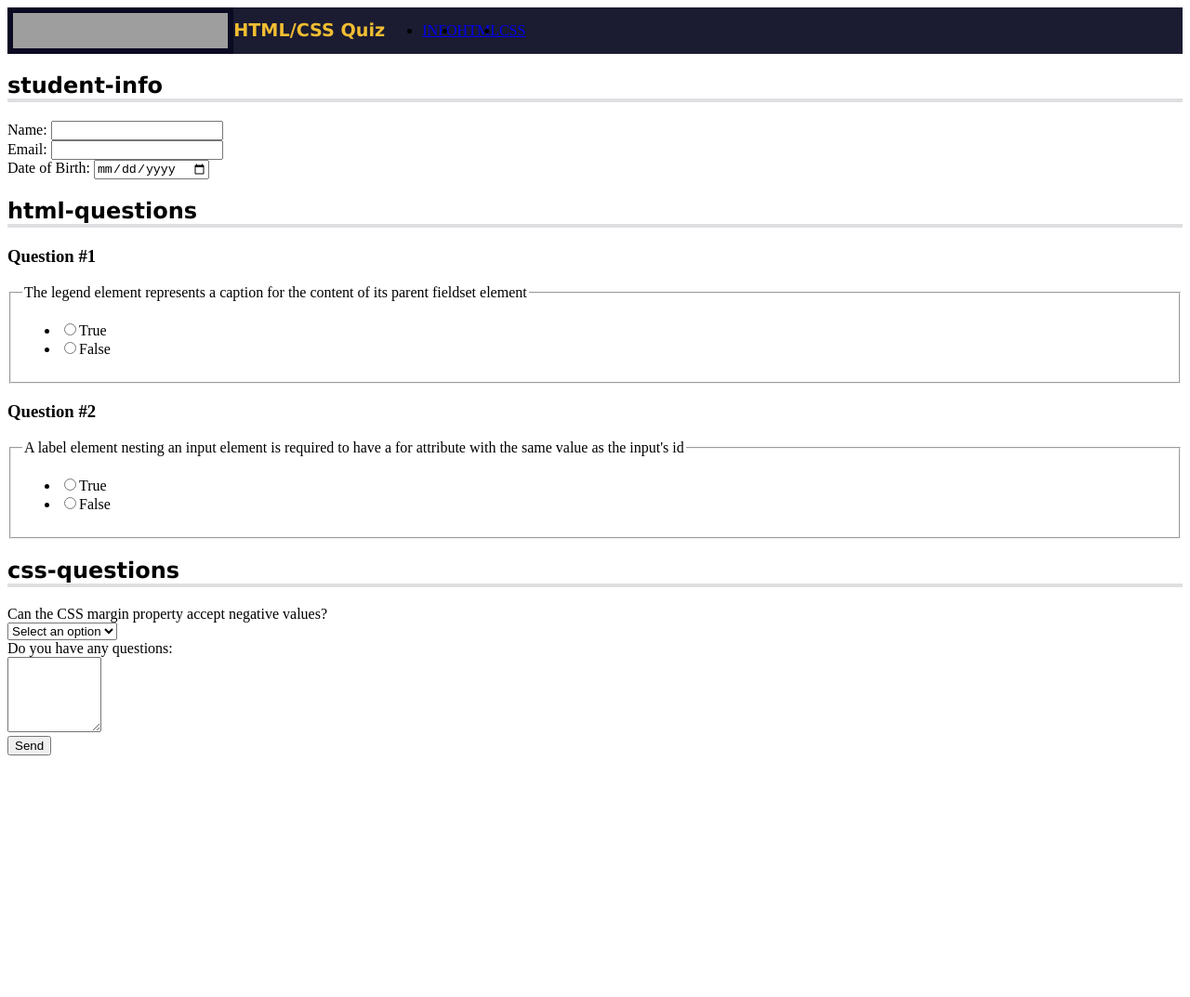
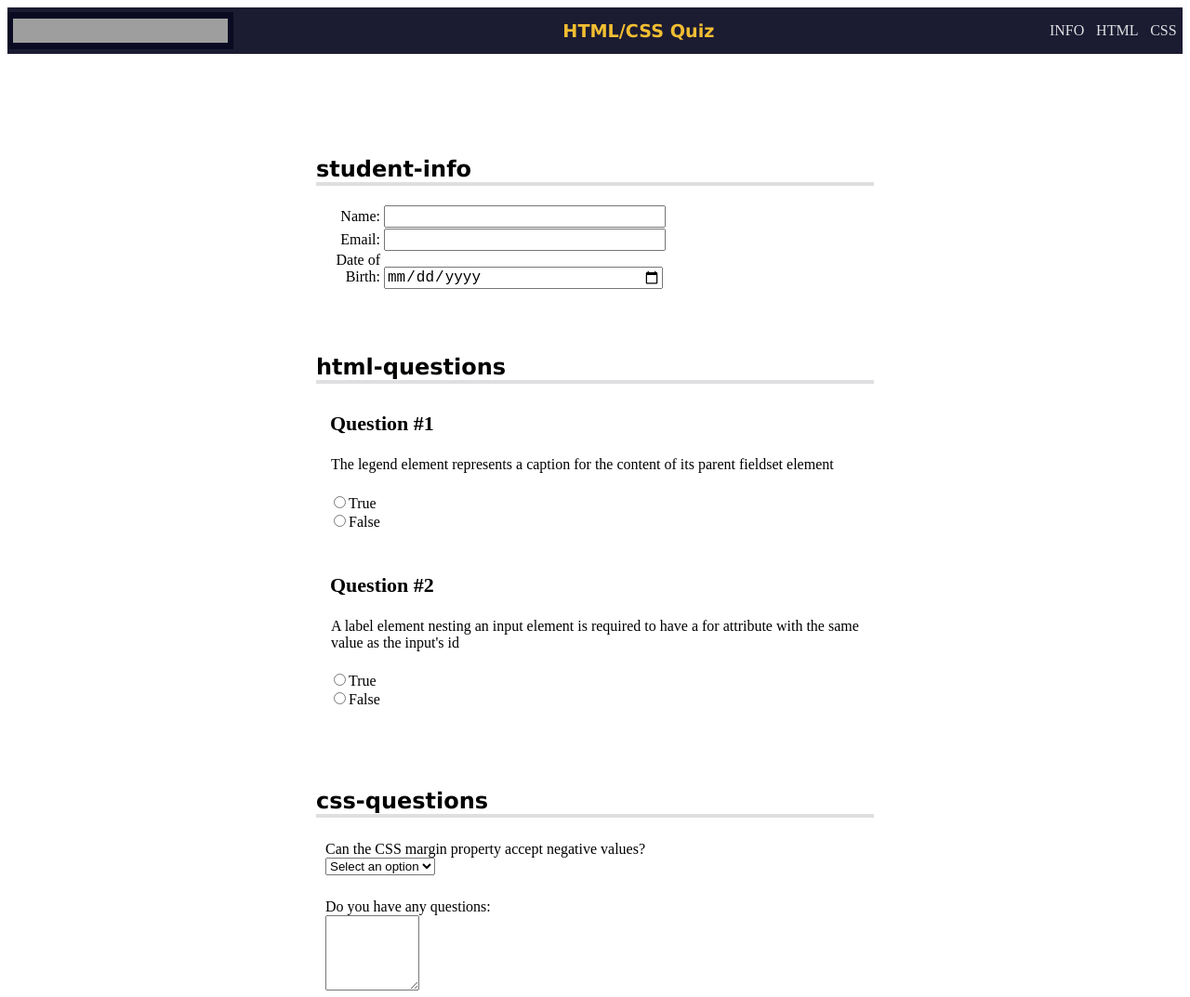
Before and after one commit to StephaneAkira/RWD-Project-FCC, a plain HTML site: page Quiz/index.html in a window 1280 px wide. Shown: the top 1073 px of the page at 93% size. Before the commit the page ends 821 px from the top, so only its background shows below. Drawn offline with Linux system fonts and the light colour scheme; grey boxes are pictures that could not be loaded.

Commit message:
Project completed
we added minor changes to the index.html file and the
styles.css file this should complete the Project

i'll get better at this commit stuff

```diff
--- a/Quiz/CSS/styles.css
+++ b/Quiz/CSS/styles.css
@@ -1,16 +1,26 @@
 /* Accessibility is making your webpage easy for all people to use – even people with disabilities.
 
 In this course, you'll build a quiz webpage. You'll learn accessibility tools such as keyboard shortcuts, ARIA attributes, and design best practices. */
+
+@media (prefers-reduced-motion: no-preference) {
+  * {
+    scroll-behavior: smooth;
+  }
+}
 
 header {
   width: 100%;
   height: 50px;
   background-color: #1b1b32;
   display: flex;
+  justify-content: space-between;
+  align-items: center;
+  top: 0;
 }
 h1 {
   color: #f1be32;
   font-size: min(5vw, 1.2em);
+  text-align: center;
 }
 h1,
 h2 {
@@ -18,6 +28,8 @@ h2 {
 }
 h2 {
   border-bottom: 4px solid #dfdfe2;
+  padding-top: 60px;
+  margin-top: 0;
 }
 
 h3::before {
@@ -33,6 +45,30 @@ h3::before {
 nav > ul {
   display: flex;
   justify-content: space-evenly;
+  flex-wrap: wrap;
+  align-items: center;
+  padding-inline-start: 0;
+  margin-block: 0;
+  height: 100%;
+  padding: 0;
+}
+
+nav li {
+  color: #dfdfe2;
+  margin: 0 0.2rem;
+  padding: 0.2rem;
+  display: block;
+}
+
+nav li:hover {
+  color: #1b1b32;
+  background-color: #dfdfe2;
+  cursor: pointer;
+}
+
+li > a {
+  color: inherit;
+  text-decoration: none;
 }
 
 .sr-only {
@@ -44,3 +80,97 @@ nav > ul {
   clip-path: inset(50%);
   white-space: nowrap;
 }
+
+main {
+  padding-top: 50px;
+}
+
+section {
+  width: 80%;
+  margin: 0 auto 10px;
+  max-width: 600px;
+}
+
+.info {
+  padding-top: 1px;
+  padding-left: 10px;
+  padding-right: 0;
+  padding-bottom: 0;
+}
+
+.formrow {
+  margin-top: 10px;
+  margin-bottom: 0;
+  margin-left: 0;
+  margin-right: 0;
+  padding: 0 10px;
+}
+
+input {
+  font-size: 1rem;
+}
+
+.info input {
+  width: 50%;
+  text-align: left;
+}
+
+.info label {
+  width: 10%;
+  min-width: 55px;
+  text-align: right;
+}
+
+.info > input,
+.info > label {
+  display: inline-block;
+}
+
+.question-block {
+  text-align: left;
+  display: block;
+  width: 100%;
+  margin-top: 20px;
+  padding-top: 5px;
+}
+
+h3 {
+  margin-top: 5px;
+  padding-left: 15px;
+  font-size: 1.375rem;
+}
+
+.question {
+  /* Note: none removes */
+  border: none;
+  padding-bottom: 0;
+}
+
+.answers-list {
+  list-style: none;
+  padding: 0;
+}
+
+button {
+  display: block;
+  margin: 40px auto;
+  width: 40%;
+  padding: 15px;
+  font-size: 1.438rem;
+  background: #d0d0d5;
+  border: 3px solid #3b3b4f;
+}
+
+footer {
+  background-color: #2a2a40;
+  display: flex;
+  justify-content: center;
+}
+
+footer a {
+  color: #dfdfe2;
+}
+address {
+  text-align: center;
+  padding: 10px;
+}
--- a/Quiz/index.html
+++ b/Quiz/index.html
@@ -139,5 +139,13 @@
         <button type="submit">Send</button>
       </form>
     </main>
+    <footer>
+      <address>
+        <a href="https://freecodecamp.org">freeCodeCamp</a><br />
+        San Francisco<br />
+        California<br />
+        USA
+      </address>
+    </footer>
   </body>
 </html>
```
